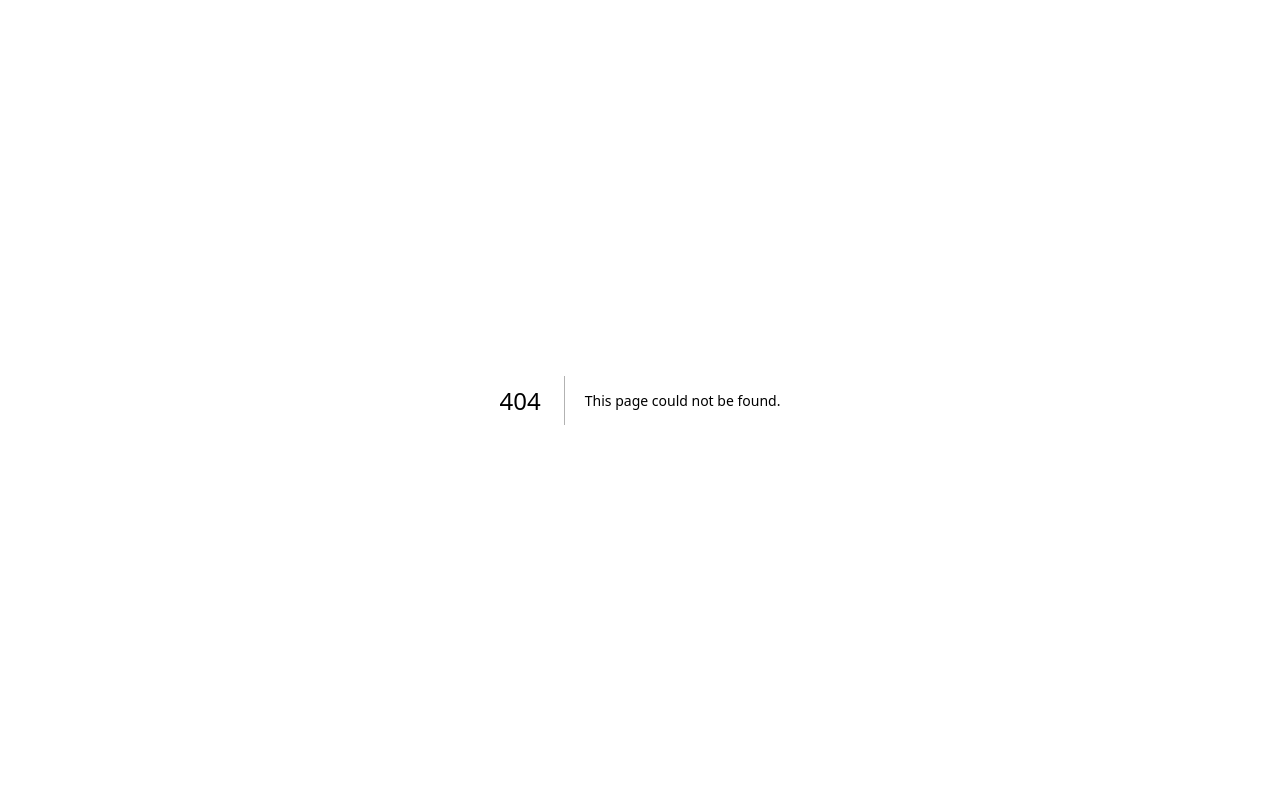
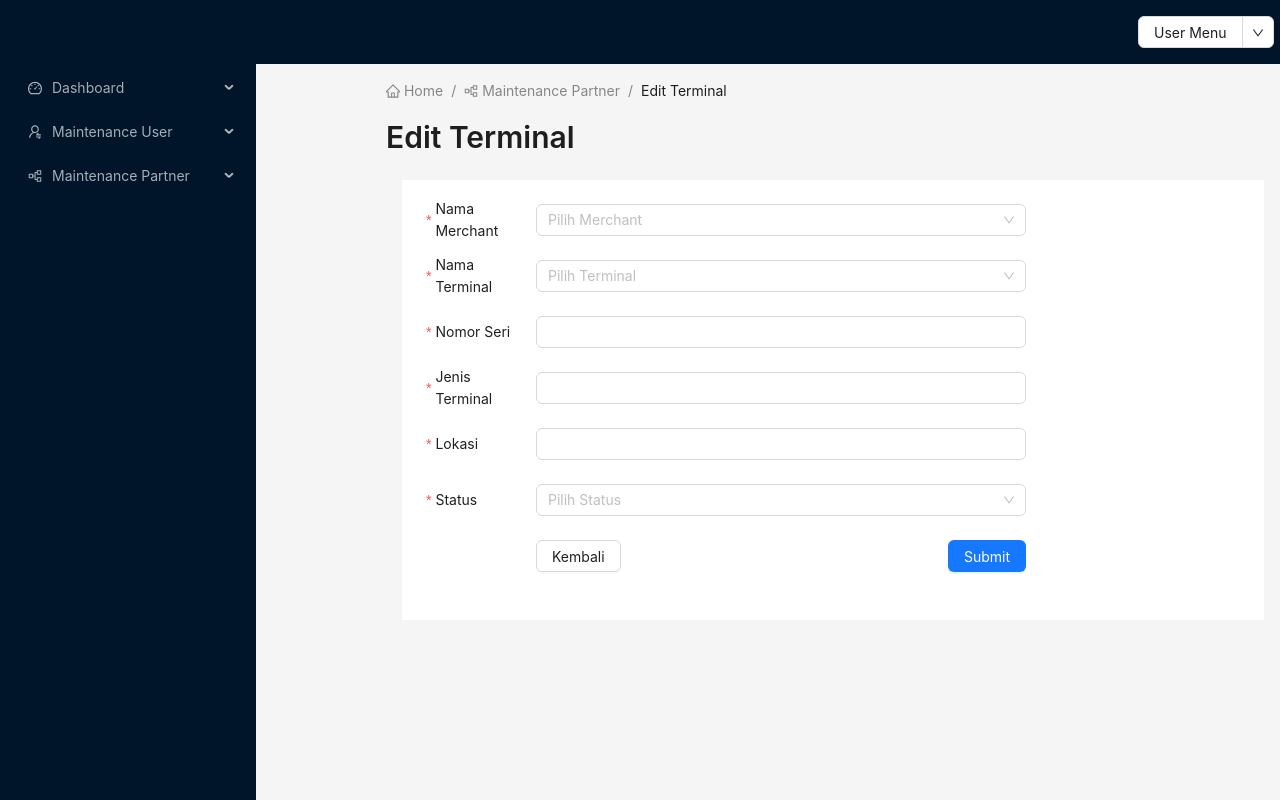
Before and after one commit to rezamf17/next-web-admin, a Next.js app: page /terminal/edit in a window 1280 px wide. Before the commit this address had no page. Built offline with nearby package versions, Linux system fonts and the light colour scheme.

Commit message:
implement ui edit terminal

```diff
--- /dev/null
+++ b/src/components/manage-partner/EditTerminal.jsx
@@ -0,0 +1,144 @@
+import { Button, Form, Input, Row, Col, Select } from "antd";
+import { useRouter } from "next/router";
+import { useEffect } from "react";
+
+const { Option } = Select;
+
+const EditTerminal = ({ data }) => {
+	const router = useRouter();
+	const [form] = Form.useForm();
+	console.log('props',data);
+
+	const dataTerminal = data || {};
+	useEffect(() => {
+    if (dataTerminal) {
+      form.setFieldsValue({
+				name: dataTerminal.name,
+				address: dataTerminal.address,
+				phone_number: dataTerminal.phone_number,
+				business_type: dataTerminal.business_type,
+				account_number: dataTerminal.account_number,
+				email: dataTerminal.email,
+				bank_name: dataTerminal.bank_name,
+        status: dataTerminal.status === "A" ? "active" : "inactive", // Sesuaikan dengan status aktif/inaktif
+      });
+    }
+  }, [dataTerminal, form]);
+
+	const handleBack = () => {
+		router.push("/terminal");
+	};
+	return (
+		<Form
+			name="wrap"
+			labelCol={{
+				flex: "110px",
+			}}
+			labelAlign="left"
+			labelWrap
+			wrapperCol={{
+				flex: 1,
+			}}
+			initialValues={dataTerminal}
+			colon={false}
+			style={{
+				maxWidth: 600,
+			}}
+		>
+			<Form.Item
+				label="Nama Merchant"
+				name="merchant_name"
+				rules={[
+					{
+						required: true,
+					},
+				]}
+			>
+				<Select placeholder="Pilih Merchant" allowClear>
+					<Option value="male">Active</Option>
+					<Option value="female">InActive</Option>
+				</Select>
+			</Form.Item>
+
+			<Form.Item
+				label="Nama Terminal"
+				name="terminal_name"
+				rules={[
+					{
+						required: true,
+					},
+				]}
+			>
+            <Select placeholder="Pilih Terminal" allowClear>
+					<Option value="male">Active</Option>
+					<Option value="female">InActive</Option>
+				</Select>
+			</Form.Item>
+
+			<Form.Item
+				label="Nomor Seri"
+				name="nomor_seri"
+				rules={[
+					{
+						required: true,
+					},
+				]}
+			>
+				<Input />
+			</Form.Item>
+
+			<Form.Item
+				label="Jenis Terminal"
+				name="jenis_terminal"
+				rules={[
+					{
+						required: true,
+					},
+				]}
+			>
+				<Input />
+			</Form.Item>
+
+			<Form.Item
+				label="Lokasi"
+				name="lokasi"
+				rules={[
+					{
+						required: true,
+					},
+				]}
+			>
+				<Input />
+			</Form.Item>
+
+			<Form.Item
+				label="Status"
+				name="status"
+				rules={[
+					{
+						required: true,
+					},
+				]}
+			>
+				<Select placeholder="Pilih Status" allowClear>
+					<Option value="A">Active</Option>
+					<Option value="I">InActive</Option>
+				</Select>
+			</Form.Item>
+
+			<Form.Item label=" ">
+				<Row justify="space-between">
+					<Col>
+						<Button onClick={handleBack}>Kembali</Button>
+					</Col>
+					<Col>
+						<Button type="primary" htmlType="submit">
+							Submit
+						</Button>
+					</Col>
+				</Row>
+			</Form.Item>
+		</Form>
+	);
+};
+export default EditTerminal;
--- /dev/null
+++ b/src/pages/terminal/edit/index.jsx
@@ -0,0 +1,39 @@
+import { useState } from "react";
+import { Layout, Typography } from "antd";
+import HeaderComponent from "@/components/HeaderComponent";
+import SiderComponent from "@/components/SiderComponent";
+import EditTerminal from "@/components/manage-partner/EditTerminal";
+import BreadcrumbComponent from "../../../components/BreadcrumbComponent";
+import { PartitionOutlined } from "@ant-design/icons";
+import { useSelector } from "react-redux";
+const { Content } = Layout;
+
+const App = () => {
+	const [collapsed, setCollapsed] = useState(false);
+    const session = useSelector((state) => state.data.data);
+	return (
+		<Layout style={{ minHeight: "100vh" }}>
+			<HeaderComponent />
+			<Layout>
+				<SiderComponent collapsed={collapsed} />
+				<Layout style={{ marginLeft: collapsed ? 80 : 130 }}>
+					<BreadcrumbComponent
+						icon={<PartitionOutlined />}
+						menu="Maintenance Partner"
+						submenu="Edit Terminal"
+					/>
+					<Typography.Title level={2} style={{ margin: 0 }}>
+						Edit Terminal
+					</Typography.Title>
+					<Content className="layout-content">
+						<div className="content-wrapper">
+							<EditTerminal data={session} />
+						</div>
+					</Content>
+				</Layout>
+			</Layout>
+		</Layout>
+	);
+};
+
+export default App;
```
Also changed, not shown: src/pages/terminal/index.jsx (+9 -1 lines).
